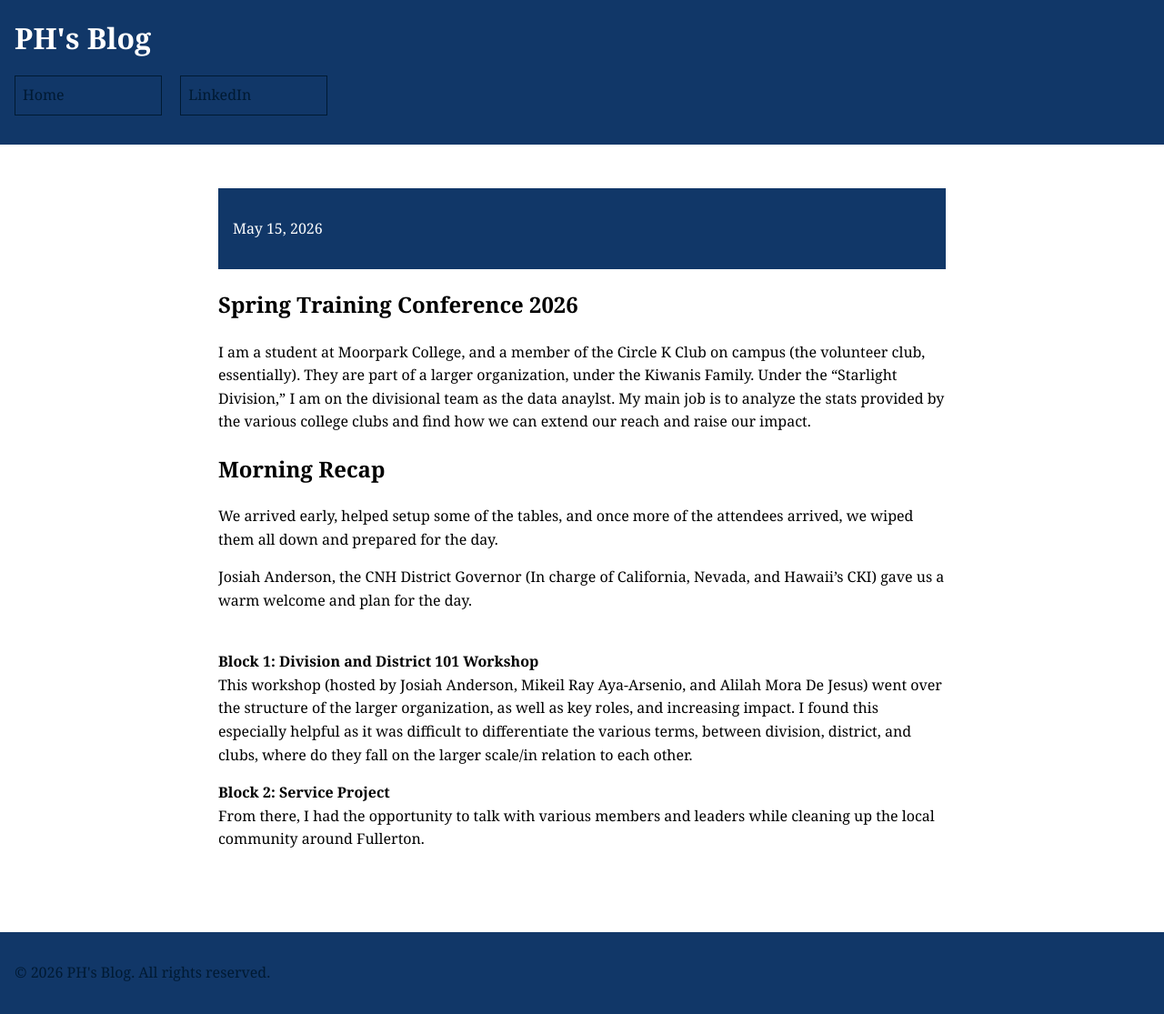
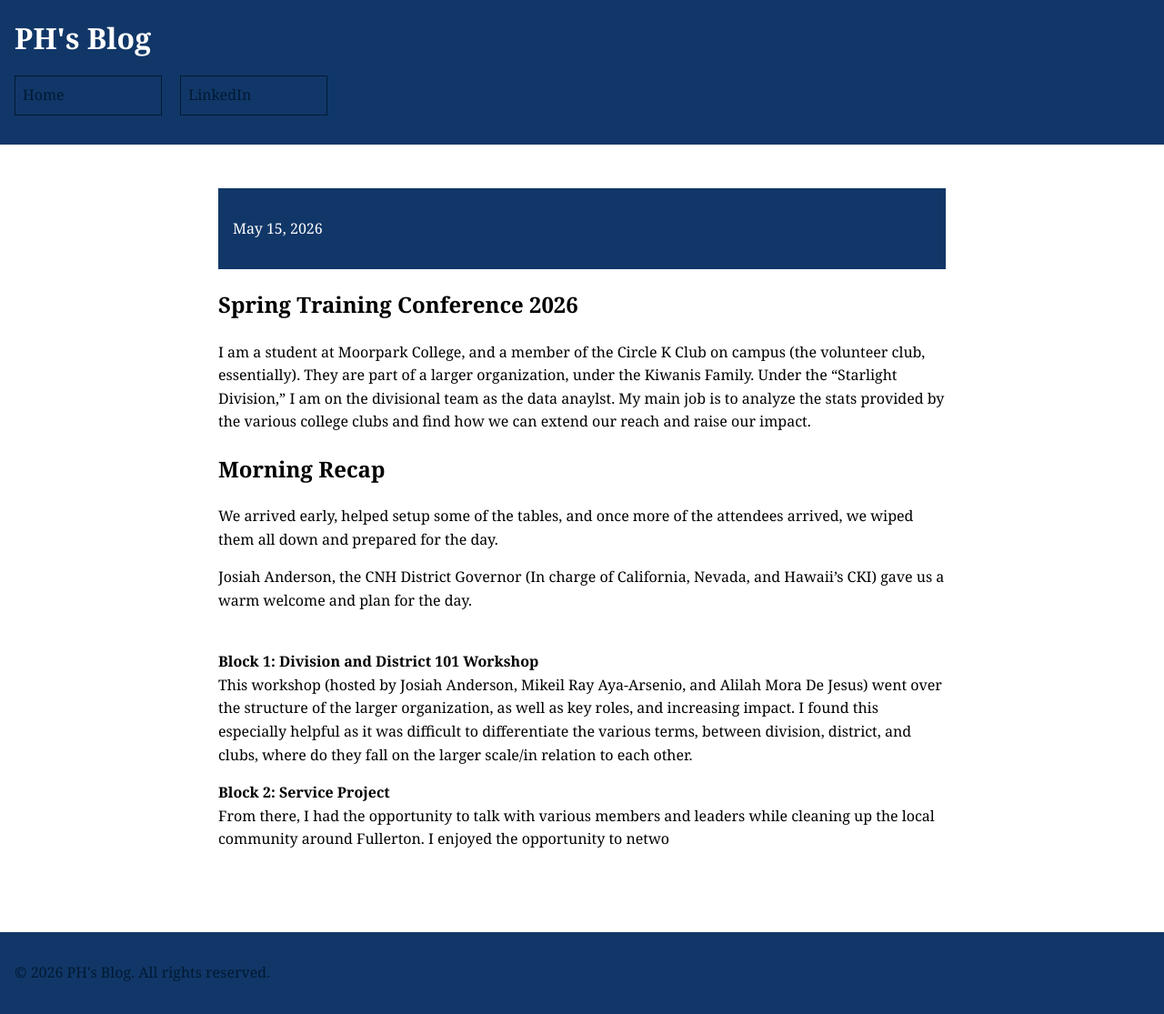
Before and after one commit to CaptainSapphire/PH-s-Blog, a Jekyll site: the page built from _posts/2026-05-15-STC-2026.md, in a window 1280 px wide. Shown: the whole page at 91% size. Built offline with Jekyll 4.4.1, drawn with Linux system fonts in a browser that asks for light colours; our own code applies the rules of GitHub Pages for plain Markdown files.

Commit message:
Update 2026-05-15-STC-2026.md

```diff
--- a/_posts/2026-05-15-STC-2026.md
+++ b/_posts/2026-05-15-STC-2026.md
@@ -11,4 +11,4 @@ Josiah Anderson, the CNH District Governor (In charge of California, Nevada, and
 This workshop (hosted by Josiah Anderson, Mikeil Ray Aya-Arsenio, and Alilah Mora De Jesus) went over the structure of the larger organization, as well as key roles, and increasing impact. I found this especially helpful as it was difficult to differentiate the various terms, between division, district, and clubs, where do they fall on the larger scale/in relation to each other.
 
 **Block 2: Service Project** <br>
-From there, I had the opportunity to talk with various members and leaders while cleaning up the local community around Fullerton.
+From there, I had the opportunity to talk with various members and leaders while cleaning up the local community around Fullerton. I enjoyed the opportunity to netwo
```
